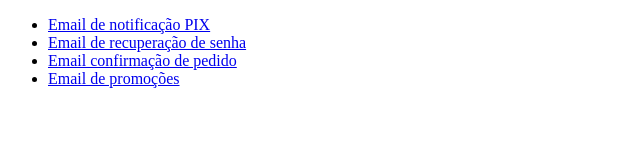
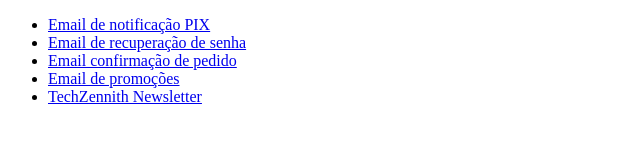
Before and after one commit to JJrCosta/email_html_EBAC, a plain HTML site: page index.html in a window 1280 px wide. Shown: the whole page, without its empty margins (0-640 px from the left). Drawn offline with Linux system fonts and the light colour scheme.

Commit message:
Update index.html, add new link

```diff
--- a/index.html
+++ b/index.html
@@ -21,6 +21,9 @@
             <li>
                 <a href="email_promocoes.html">Email de promoções</a>
             </li>
+            <li>
+                <a href="techzennith_newsletter.html">TechZennith Newsletter</a>
+            </li>
         </ul>
     </nav>
 </body>
```
